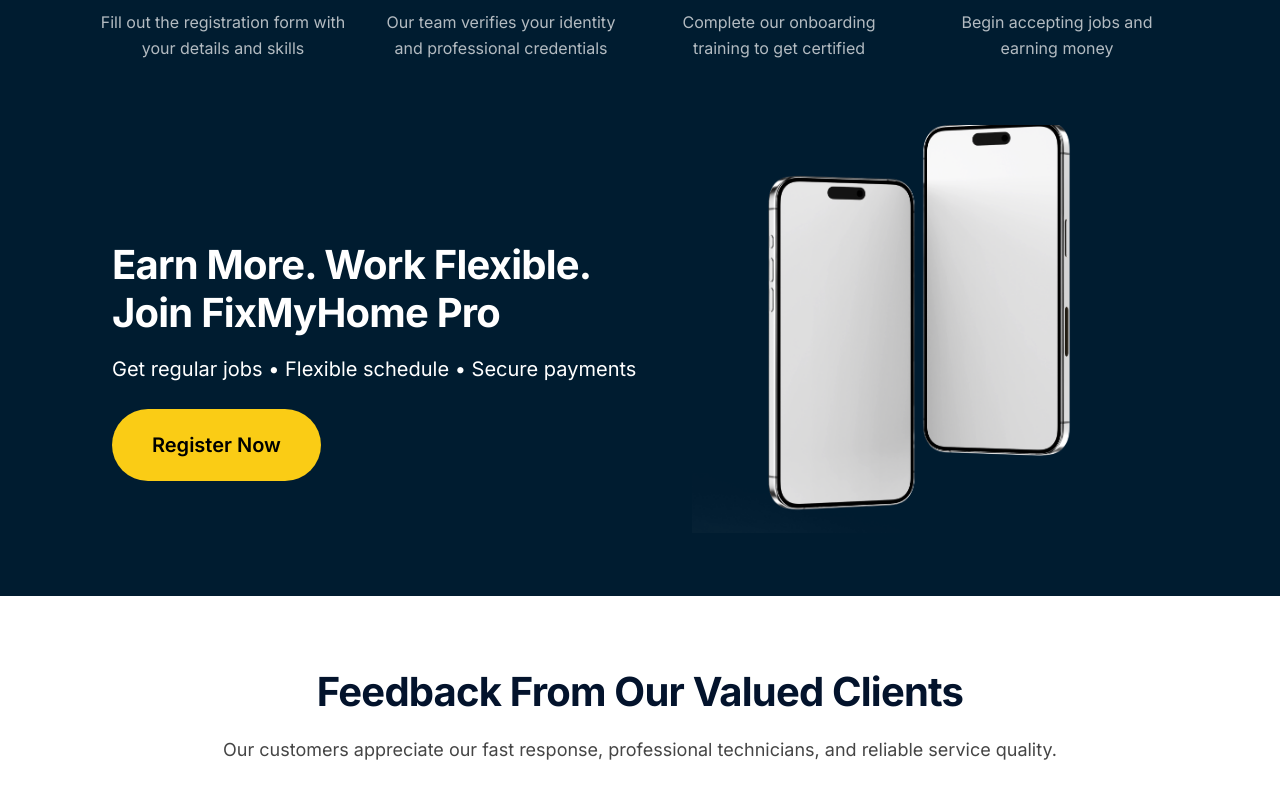
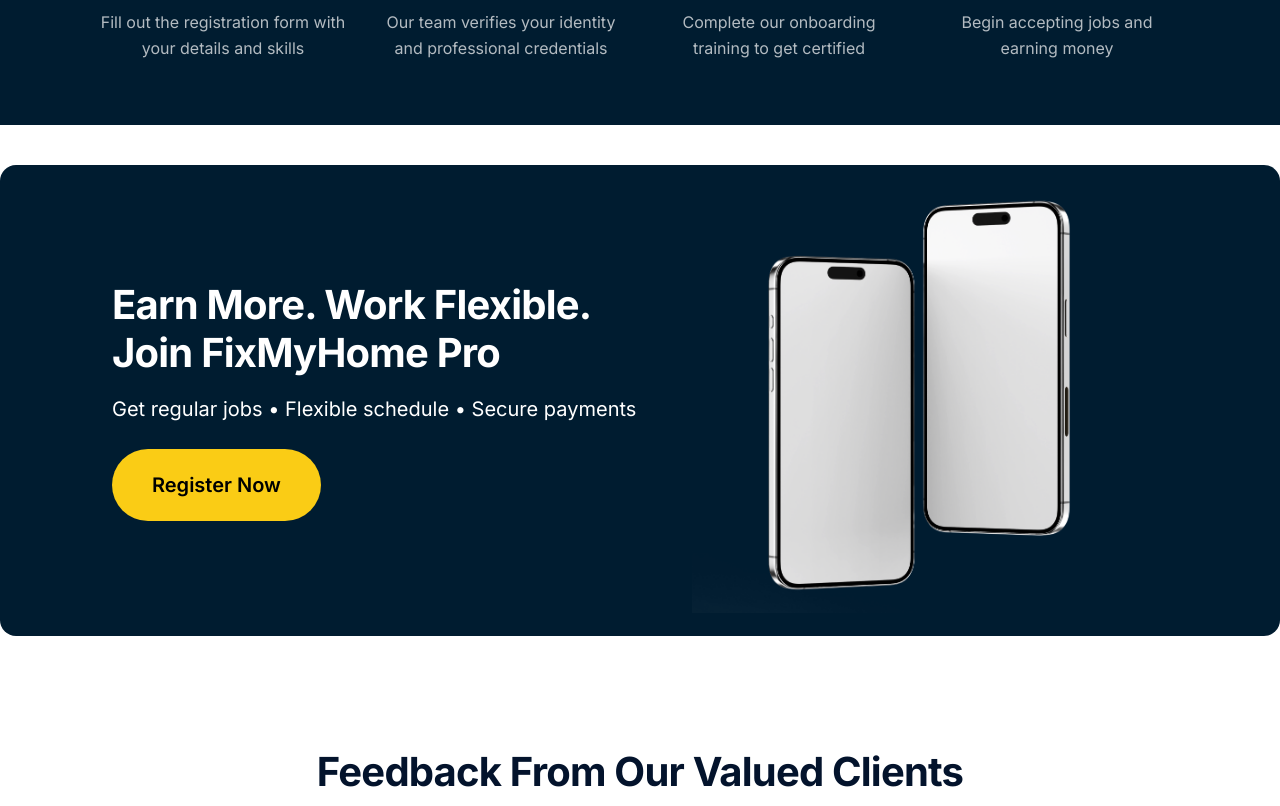
Before and after one commit to Vignes07/fix-my-home-pro, a React (Vite) app: page /join-us in a window 1280 px wide. Shown: the part 1900-2706 px from the top of the page. Built offline with nearby package versions, Linux system fonts and the light colour scheme; no server answers.

Commit message:
Updated UI

```diff
--- a/src/pages/customer/HomePage.tsx
+++ b/src/pages/customer/HomePage.tsx
@@ -22,6 +22,7 @@
 const imgCivilCard = new URL('@/assets/images/rectangle_4409.png', import.meta.url).href
 
 const imgAppMockup = new URL('@/assets/images/app_01_1.png', import.meta.url).href
+const imgHero = new URL('@/assets/images/01_1.png', import.meta.url).href
 
 const fallbackImgList = [imgElectrical, imgPlumbing, imgAC, imgCleaning, imgPainting, imgMechanical, imgCivil, imgSmart]
 
@@ -168,12 +169,9 @@
                         </div>
                     </div>
 
-                    {/* Right Column: Image Grid */}
-                    <div className="hidden lg:grid grid-cols-2 grid-rows-2 gap-4">
-                        <img src={hero?.image_url || imgElectrical} className="h-full w-full rounded-2xl object-cover col-span-1 row-span-1 border border-gray-100" alt="Service 1" />
-                        <img src={imgPlumbing} className="h-full w-full rounded-2xl object-cover col-span-1 row-span-1 border border-gray-100" alt="Service 2" />
-                        <img src={imgCleaning} className="h-full w-full rounded-2xl object-cover col-span-1 row-span-1 border border-gray-100" alt="Service 3" />
-                        <img src={imgSmart} className="h-full w-full rounded-2xl object-cover col-span-1 row-span-1 border border-gray-100" alt="Service 4" />
+                    {/* Right Column: Hero Image */}
+                    <div className="hidden lg:flex items-center justify-center">
+                        <img src={imgHero} className="h-full w-full rounded-2xl object-cover border border-gray-100" alt="FixMyHome Pro" />
                     </div>
                 </div>
             </section>
--- a/src/pages/customer/JoinUsPage.tsx
+++ b/src/pages/customer/JoinUsPage.tsx
@@ -1,5 +1,6 @@
 import { Link } from 'react-router-dom'
 import { Star } from 'lucide-react'
+import { useSiteContent } from '@/hooks/useSiteContent'
 
 const imgJoinHero = new URL('@/assets/images/01_1.png', import.meta.url).href
 const imgAppMockup = new URL('@/assets/images/app_01_1.png', import.meta.url).href
@@ -39,7 +40,18 @@
     },
 ]
 
+
 export default function JoinUsPage() {
+
+    const { getSection, getItems, loading: contentLoading } = useSiteContent()
+
+    const joinCta = getSection('join_cta')
+    const ctaTitle = joinCta?.title || 'Earn More. Work Flexible.\nJoin FixMyHome Pro'
+    const ctaSubtitle = joinCta?.subtitle || 'Get regular jobs • Flexible schedule • Secure payments'
+    const ctaBtnText = joinCta?.button_text || 'Register Now'
+    const ctaBtnLink = joinCta?.button_link || '/join-us'
+
+
     return (
         <div className="animate-fade-in">
             {/* Hero */}
@@ -86,7 +98,7 @@
             </section>
 
             {/* How to join */}
-            <section className="bg-[#001c30] py-16">
+            <section className="bg-[#001c30] py-16 mb-10">
                 <div className="mx-auto max-w-[1440px] px-4 sm:px-8 lg:px-[100px]">
                     <h2 className="text-center text-[36px] font-medium text-white">How to Join?</h2>
                     <div className="mt-10 grid grid-cols-1 gap-8 md:grid-cols-2 lg:grid-cols-4">
@@ -104,19 +116,19 @@
             </section>
 
             {/* Join CTA */}
-            <section className="relative mx-auto max-w-[1440px] overflow-hidden">
+            <section className="relative mx-auto max-w-[1440px] overflow-hidden rounded-2xl mb-10">
                 <div className="relative h-[471px] w-full bg-[#001c30]">
                     <div className="absolute left-[112px] top-1/2 -translate-y-1/2">
                         <h2 className="text-[40px] font-bold capitalize leading-[1.2] tracking-[-0.8px] text-white">
-                            Earn More. Work Flexible.<br />Join FixMyHome Pro
+                            {ctaTitle.split('\n').map((line, i) => <span key={i}>{line}<br /></span>)}
                         </h2>
-                        <p className="mt-4 text-[20px] text-white">Get regular jobs • Flexible schedule • Secure payments</p>
-                        <Link to="/technician/register" className="mt-6 inline-flex rounded-[40px] bg-[#facc15] px-10 py-5 text-[20px] font-semibold text-black hover:bg-[#e5b800]">
-                            Register Now
+                        <p className="mt-4 text-[20px] text-white">{ctaSubtitle}</p>
+                        <Link to={ctaBtnLink} className="mt-6 inline-flex rounded-[40px] bg-[#facc15] px-10 py-5 text-[20px] font-semibold text-black hover:bg-[#e5b800]">
+                            {ctaBtnText}
                         </Link>
                     </div>
-                    <div className="absolute right-[100px] top-[-20px] h-[428px] w-[515px]">
-                        <img src={imgAppMockup} alt="FixPro App" className="h-full w-full object-contain" />
+                    <div className="absolute right-[100px] top-[20px] h-[428px] w-[515px]">
+                        <img src={joinCta?.image_url || imgAppMockup} alt="FixPro App" className="h-full w-full object-contain" />
                     </div>
                 </div>
             </section>
```
